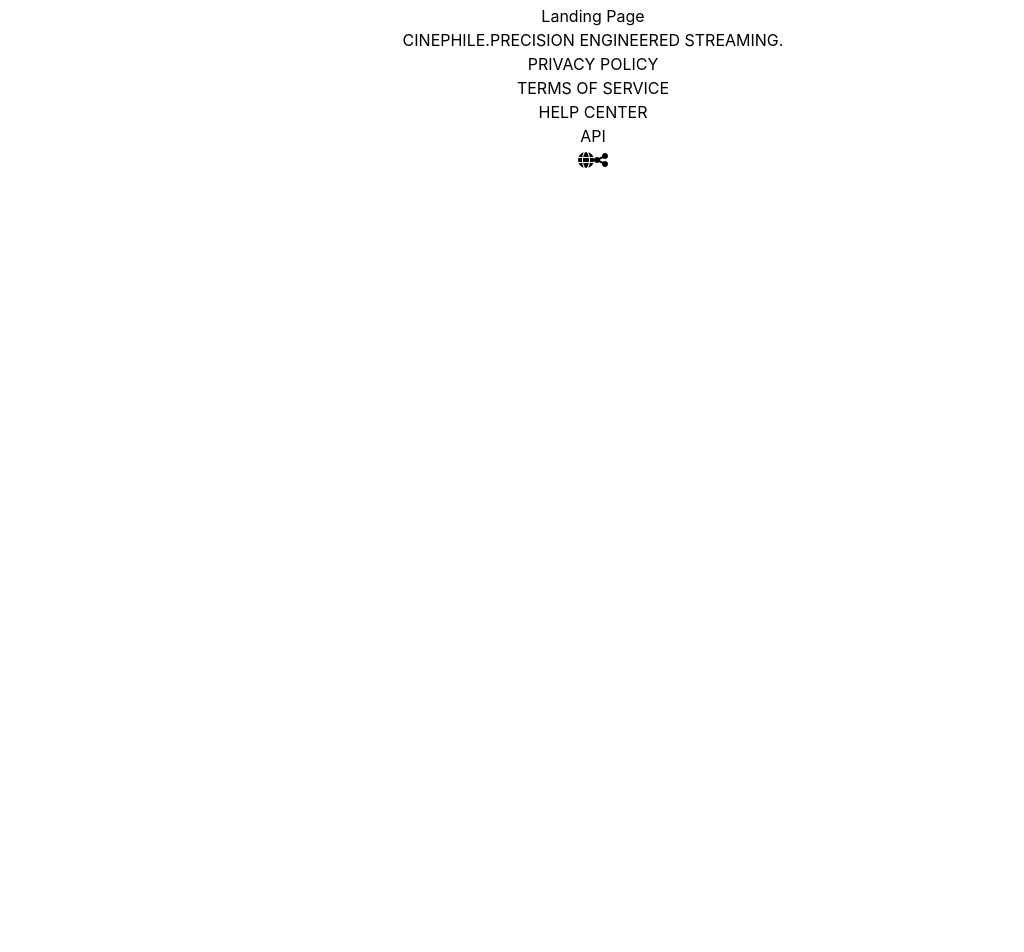
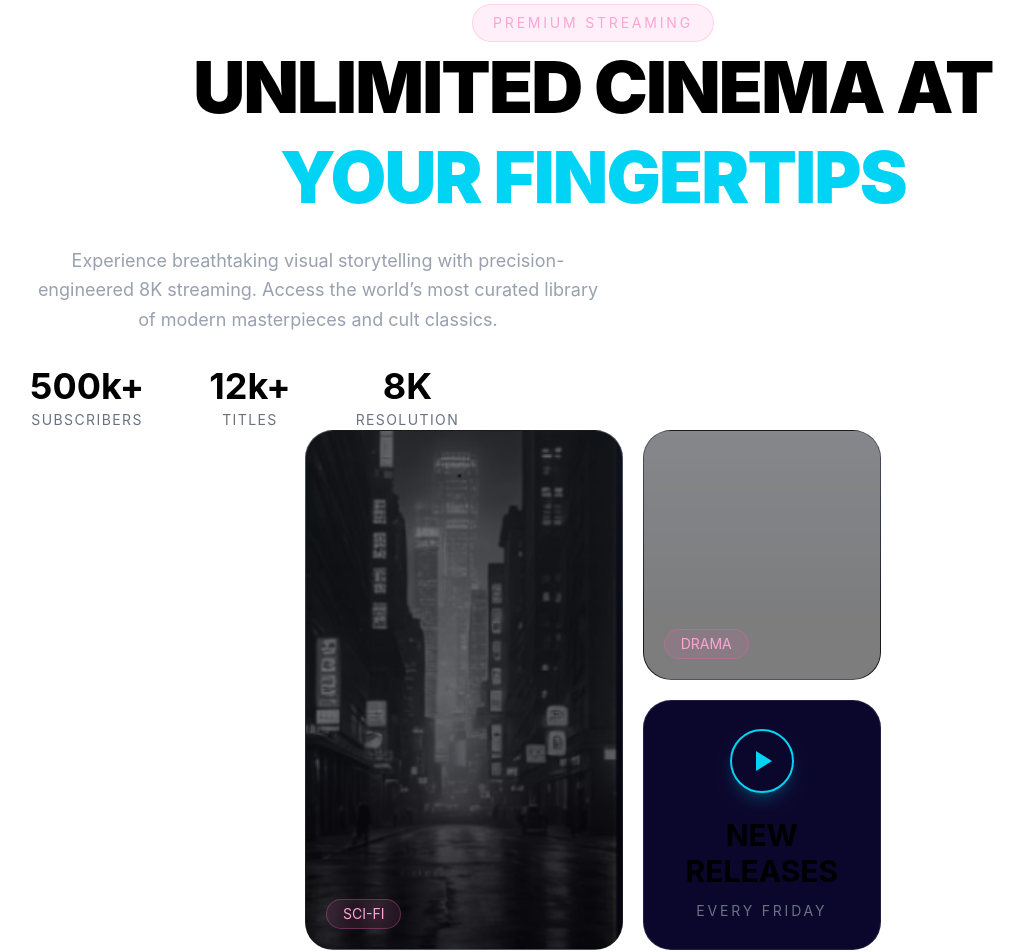
Before and after one commit to Cinephile-Team-2/cinephile-project, a React (Vite) app: page / in a window 1280 px wide. Shown: the part 104-1056 px from the top of the page, without its empty margins (47-1071 px from the left). Before the commit the page ends 800 px from the top, so only its background shows below. Built offline with nearby package versions, Linux system fonts and the light colour scheme.

Commit message:
feat: landing page

```diff
--- a/src/App.jsx
+++ b/src/App.jsx
@@ -2,15 +2,16 @@ import { useState } from 'react'
 import './App.css'
 import Header from './components/Header.jsx'
 import Footer from './components/Footer.jsx'
+import MainLanding from './components/MainLanding.jsx'
 
 
 function App() {
-  const [count, setCount] = useState(0)
+  // const [count, setCount] = useState(0)
 
   return (
     <>
       <Header/>
-      <p>Landing Page </p>
+      <MainLanding/>
       <Footer/>
     </>
   )
--- /dev/null
+++ b/src/components/MainLanding.jsx
@@ -0,0 +1,101 @@
+import React from 'react'
+
+function MainLanding() {
+  return (
+    /* Hero */
+    <main>
+    {/* Left Content */}
+      <section>
+        <div className="inline-flex items-center rounded-full border border-pink-400/20 bg-pink-400/10 px-5 py-2 text-sm tracking-[0.2em] uppercase text-pink-300">
+              Premium Streaming
+        </div>
+        <div className="space-y-6">
+              <h1 className="text-5xl md:text-6xl xl:text-7xl font-black leading-tight tracking-tight uppercase">
+                Unlimited Cinema At
+                <span className="block text-cyan-400">Your Fingertips</span>
+              </h1>
+
+              <p className="text-lg text-gray-400 leading-relaxed max-w-xl">
+                Experience breathtaking visual storytelling with precision-
+                engineered 8K streaming. Access the world’s most curated
+                library of modern masterpieces and cult classics.
+              </p>
+        </div>
+        {/* Stats */}
+        <div className="flex flex-wrap gap-8 pt-8">
+              <div>
+                <h3 className="text-4xl font-bold">500k+</h3>
+                <p className="text-gray-500 uppercase tracking-widest text-sm mt-1">
+                  Subscribers
+                </p>
+              </div>
+
+              <div className="hidden md:block w-px bg-white/10" />
+
+              <div>
+                <h3 className="text-4xl font-bold">12k+</h3>
+                <p className="text-gray-500 uppercase tracking-widest text-sm mt-1">
+                  Titles
+                </p>
+              </div>
+
+              <div className="hidden md:block w-px bg-white/10" />
+
+              <div>
+                <h3 className="text-4xl font-bold">8K</h3>
+                <p className="text-gray-500 uppercase tracking-widest text-sm mt-1">
+                  Resolution
+                </p>
+                </div>
+        </div>
+      </section>
+       {/* Right Content */}
+          <section className="grid grid-cols-[1.2fr_0.9fr] gap-5 max-w-xl mx-auto w-full">
+            {/* Main Card */}
+            <div className="relative overflow-hidden rounded-[28px] border border-white/10 min-h-[520px] bg-gradient-to-b from-gray-700 via-gray-900 to-black">
+              <img src="./src/assets/Cinephile1.png"
+
+                alt="Sci fi city"
+                className="absolute inset-0 h-full w-full object-cover opacity-70"
+              />
+
+              <div className="absolute inset-0 bg-black/35" />
+
+              <div className="absolute bottom-5 left-5 z-10 rounded-full border border-pink-400/30 bg-pink-400/10 px-4 py-1 text-sm text-pink-300 backdrop-blur-sm">
+                SCI-FI
+              </div>
+            </div>
+
+            {/* Side Cards */}
+            <div className="flex flex-col gap-5">
+              <div className="relative overflow-hidden rounded-[28px] border border-white/10 min-h-[250px] bg-gradient-to-b from-gray-700 via-gray-900 to-black">
+                <img
+                  src="./src/assets/Cinephile2.png"
+                  alt="Drama movie"
+                  className="absolute inset-0 h-full w-full object-cover opacity-75"
+                />
+
+                <div className="absolute inset-0 bg-black/35" />
+
+                <div className="absolute bottom-5 left-5 z-10 rounded-full border border-pink-400/30 bg-pink-400/10 px-4 py-1 text-sm text-pink-300 backdrop-blur-sm">
+                  DRAMA
+                </div>
+              </div>
+
+              <div className="rounded-[28px] border border-white/10 bg-[#0B062C] min-h-[250px] flex flex-col items-center justify-center text-center px-6">
+                <div className="w-16 h-16 rounded-full border-2 border-cyan-400 flex items-center justify-center mb-6 shadow-lg shadow-cyan-400/20">
+                  <div className="w-0 h-0 border-t-[10px] border-t-transparent border-l-[16px] border-l-cyan-400 border-b-[10px] border-b-transparent ml-1" />
+                </div>
+
+                <h3 className="text-3xl font-bold uppercase">New Releases</h3>
+                <p className="text-gray-500 uppercase tracking-[0.2em] text-sm mt-3">
+                  Every Friday
+                </p>
+              </div>
+            </div>
+          </section>
+    </main>
+  )
+}
+
+export default MainLanding
```
Also changed, not shown: src/assets/Cinephile1.png (added), src/assets/Cinephile2.png (added).
